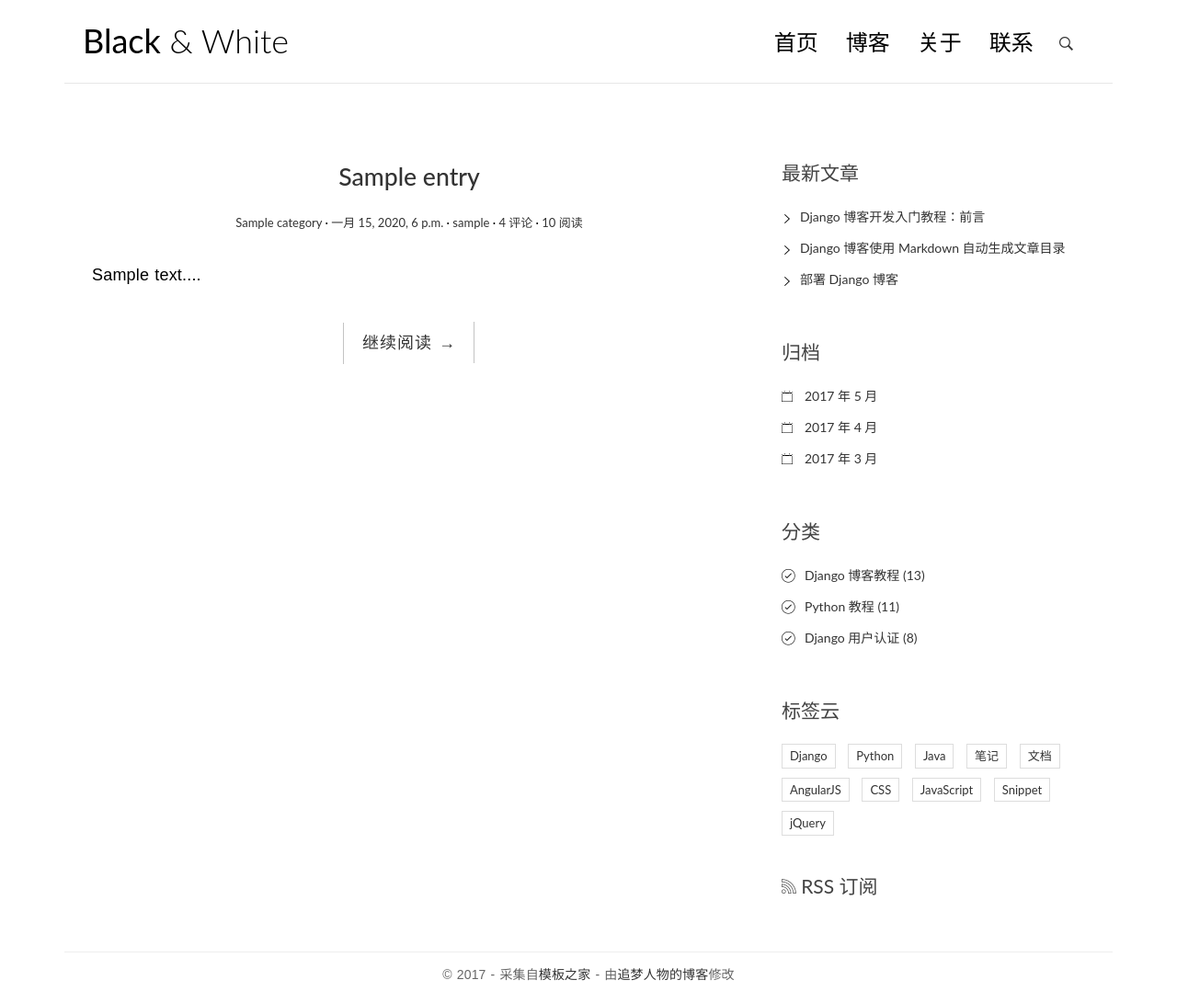
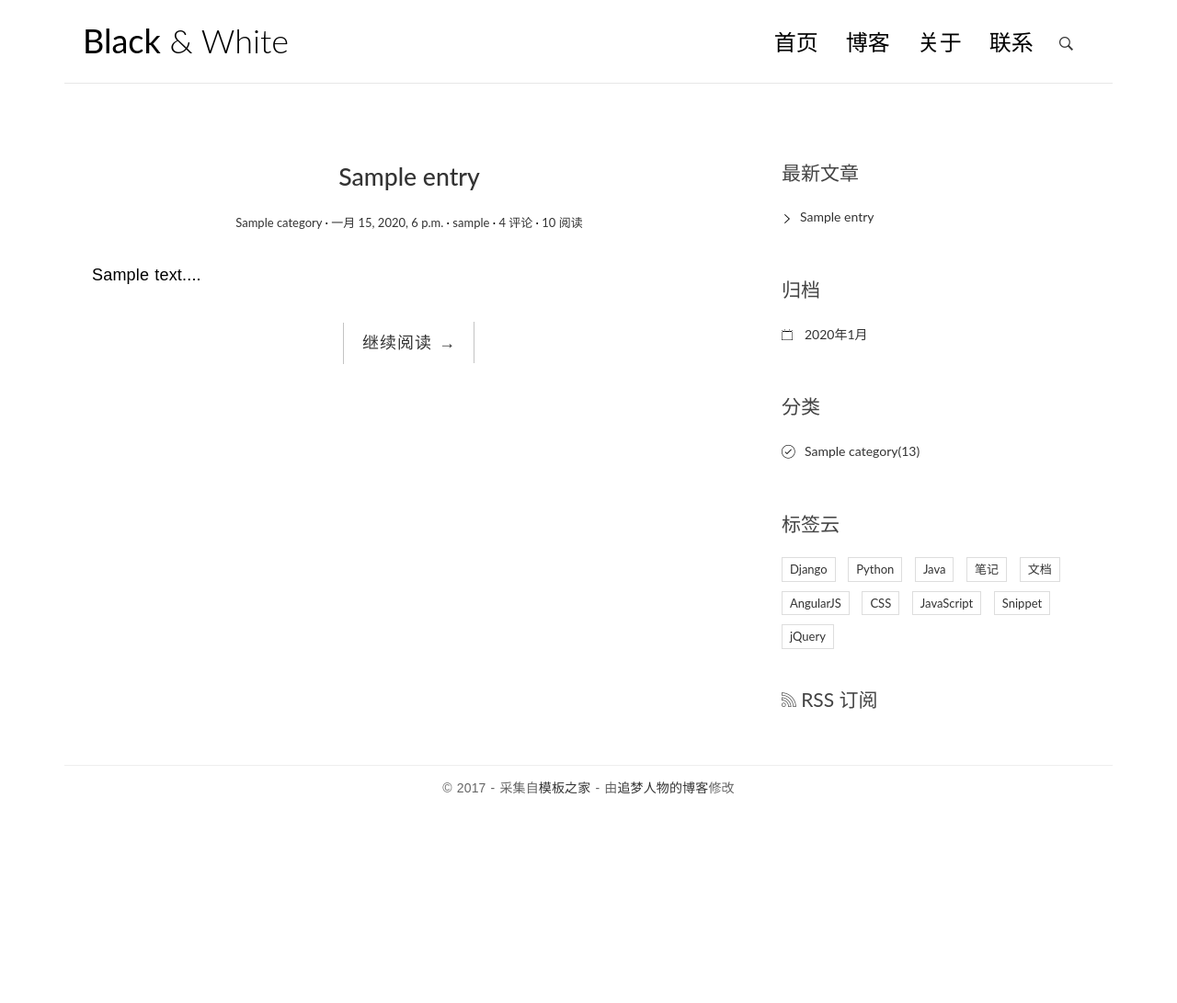
Before and after one commit to saturnisbig/blogproject, a Django app: page /blog/ in a window 1280 px wide. Shown: the whole page at 92% size. After the commit the page ends 864 px from the top, so only its background shows below. Run offline with Django 3.2, Linux system fonts and the light colour scheme; tables that the repository leaves empty hold one stand-in row (values such as "Sample post"); some libraries are stand-ins or nearby versions.

Commit message:
使用自定义模板标签来显示博客侧边栏内容

```diff
--- /dev/null
+++ b/blog/templatetags/blog_tags.py
@@ -0,0 +1,23 @@
+#!/usr/bin/env python
+# _*_ coding: utf-8 _*_
+
+from django import template
+
+from blog.models import Entry, Category
+
+register = template.Library()
+
+
+@register.simple_tag
+def get_recent_posts(num=5):
+    return Entry.objects.all().order_by('-c_time')[:num]
+
+
+@register.simple_tag
+def archive():
+    return Entry.objects.dates('c_time', 'month', order='DESC')
+
+
+@register.simple_tag
+def get_categories():
+    return Category.objects.all()
--- a/templates/blog/base.html
+++ b/templates/blog/base.html
@@ -1,4 +1,5 @@
 {% load static %}
+{% load blog_tags %}
 <!DOCTYPE html>
 <html>
 <head>
@@ -78,45 +79,44 @@
 				{% endblock toc %}
 				<div class="widget widget-recent-posts">
 					<h3 class="widget-title">最新文章</h3>
+					{% get_recent_posts as post_list %}
 					<ul>
+						{% for post in post_list %}
 						<li>
-							<a href="#">Django 博客开发入门教程：前言</a>
+							<a href="{{ post.get_absolute_url }}">{{ post.title }}</a>
 						</li>
-						<li>
-							<a href="#">Django 博客使用 Markdown 自动生成文章目录</a>
-						</li>
-						<li>
-							<a href="#">部署 Django 博客</a>
-						</li>
+						{% empty %}
+						<li>没有最新文章</li>
+						{% endfor %}
 					</ul>
 				</div>
 				<div class="widget widget-archives">
 					<h3 class="widget-title">归档</h3>
+					{% archive as date_list %}
 					<ul>
+						{% for date in date_list %}
 						<li>
-							<a href="#">2017 年 5 月</a>
+							<a href="#">{{ date.year }}年{{ date.month }}月</a>
 						</li>
+						{% empty %}
 						<li>
-							<a href="#">2017 年 4 月</a>
+							还没有归档
 						</li>
-						<li>
-							<a href="#">2017 年 3 月</a>
-						</li>
+						{% endfor %}
 					</ul>
 				</div>
 
 				<div class="widget widget-category">
 					<h3 class="widget-title">分类</h3>
+					{% get_categories as categories %}
 					<ul>
+						{% for category in categories %}
 						<li>
-							<a href="#">Django 博客教程 <span class="post-count">(13)</span></a>
+							<a href="#">{{ category.name }}<span class="post-count">(13)</span></a>
 						</li>
-						<li>
-							<a href="#">Python 教程 <span class="post-count">(11)</span></a>
-						</li>
-						<li>
-							<a href="#">Django 用户认证 <span class="post-count">(8)</span></a>
-						</li>
+						{% empty %}
+						<li>还没有分类</li>
+						{% endfor %}
 					</ul>
 				</div>
 
```
